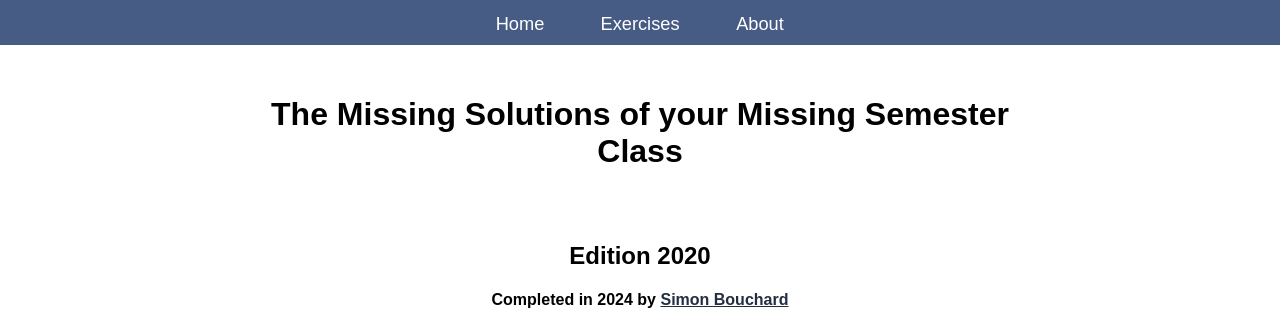
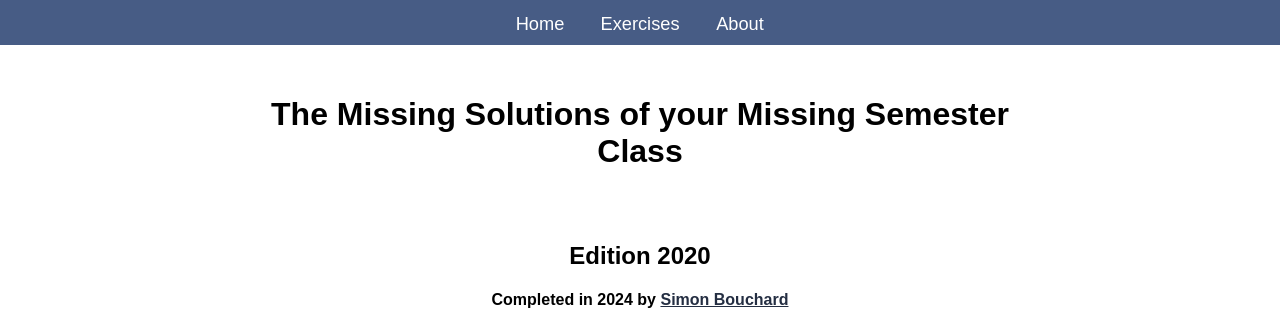
Before and after one commit to simon-bouchard/Missing-Semester-Solutions, a PHP site: page / in a window 1280 px wide. Shown: the top 312 px of the page. Run offline with PHP 8.4, Linux system fonts and the light colour scheme.

Commit message:
Change nav bar first and last element width (smaller)

```diff
--- a/style.css
+++ b/style.css
@@ -132,10 +132,6 @@ ul.nav li {
 	margin: 0;
 }
 
-ul.nav li:last-child a {
-	border-right:none;
-}
-
 ul.nav li a {
 	display: inline-block;
 	color: white;
@@ -145,6 +141,10 @@ ul.nav li a {
 	font-size: 1.14em;
 	width:120px;
 	/*border-right: 2px solid white;*/
+}
+
+ul.nav li:last-child a, ul.nav li:first-child a {
+	width: 80px;
 }
 
 ul.nav li:hover {
```
